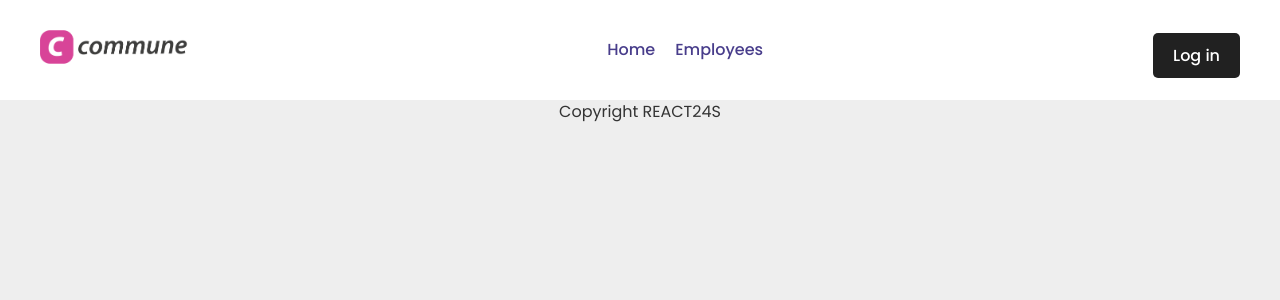
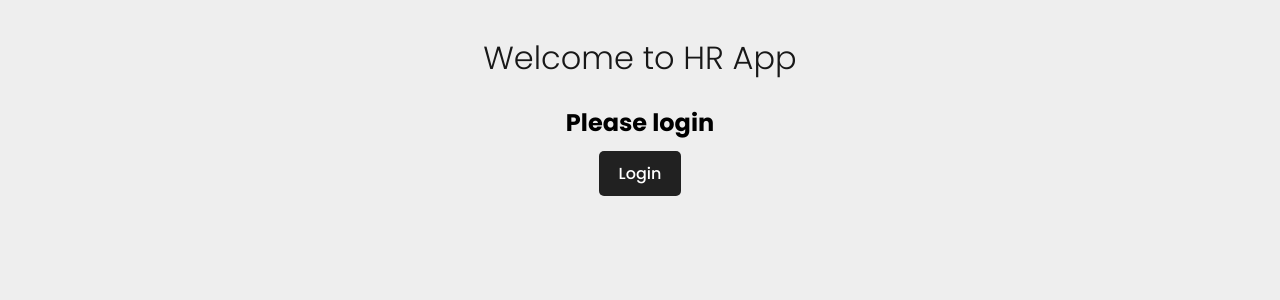
Before and after one commit to futuandrei/HR-App, a React (Vite) app: page / in a window 1280 px wide. Shown: the top 300 px of the page. Built offline with nearby package versions, Linux system fonts and the light colour scheme; a web font is replaced by a local one.

Commit message:
login page added

```diff
--- a/db.json
+++ b/db.json
@@ -15,7 +15,7 @@
             "department": "Magic",
             "salary": 5000,
             "initialRole": "IT specialist",
-            "startDate": "2014-08-01",
+            "startDate": "2010-08-01",
             "location": "Helsinki"
         },
         {
@@ -51,7 +51,7 @@
             "department": "magic",
             "salary": 12000,
             "initialRole": "Sparkle master",
-            "startDate": "2018-08-01",
+            "startDate": "2022-08-01",
             "location": "Helsinki"
         },
         {
@@ -60,7 +60,7 @@
             "department": "magic",
             "salary": 12000,
             "initialRole": "Sparkle master",
-            "startDate": "2018-08-01",
+            "startDate": "2005-08-01",
             "location": "Helsinki"
         },
         {
@@ -69,7 +69,7 @@
             "department": "magic",
             "salary": 12000,
             "initialRole": "Sparkle master",
-            "startDate": "2018-08-01",
+            "startDate": "2011-08-01",
             "location": "Helsinki"
         }
     ]
--- a/src/App.css
+++ b/src/App.css
@@ -12,3 +12,8 @@
   flex-direction: column;
   align-items: center;
 } */
+
+h1,
+h2 {
+  color: black;
+}
--- a/src/components/Header/Header.jsx
+++ b/src/components/Header/Header.jsx
@@ -1,10 +1,17 @@
 import { NavLink } from "react-router-dom";
+import { useNavigate } from "react-router-dom";
 import logo from "../../assets/logo.png";
 import Button from "../Button/Button";
 import "./Header.css";
 
 const Header = (props) => {
-  const buttonText = props.loginStatus ? "Log out" : "Log in";
+  //   const buttonText = props.loginStatus ? "Log out" : "Log in";
+
+  const navigate = useNavigate();
+
+  const handleLogout = () => {
+    navigate("/");
+  };
 
   return (
     <div className="header">
@@ -14,16 +21,17 @@ const Header = (props) => {
         </NavLink>
         <ul className="nav">
           <li>
-            <NavLink to="/HomePage">Home</NavLink>
+            <NavLink to="HomePage">Home</NavLink>
           </li>
           <li>
-            <NavLink to="/EmployeePage">Employees</NavLink>
+            <NavLink to="EmployeePage">Employees</NavLink>
           </li>
         </ul>
-        <Button onClick={props.onClick} text={buttonText} variant="primary" />
+        <Button text={"Logout"} variant="primary" click={handleLogout} />
       </div>
     </div>
   );
+  2;
 };
 
 export default Header;
--- /dev/null
+++ b/src/pages/LoginPage.jsx
@@ -0,0 +1,25 @@
+import { useNavigate } from "react-router-dom";
+import Button from "../components/Button/Button";
+import Footer from "../components/Footer/Footer";
+
+function LoginPage() {
+  const navigate = useNavigate();
+
+  const handleLogin = () => {
+    navigate("/app/EmployeePage");
+  };
+
+  return (
+    <>
+      {/* <Header /> */}
+      <main>
+        <h1>Welcome to HR App</h1>
+        <h2>Please login</h2>
+        <Button text={"Login"} variant="primary" click={handleLogin} />
+      </main>
+      {/* <Footer /> */}
+    </>
+  );
+}
+
+export default LoginPage;
```
Also changed, not shown: src/routes/appRoutes.jsx (+21 -3 lines), 1 other file (tests, documents, lock files or other folders).
